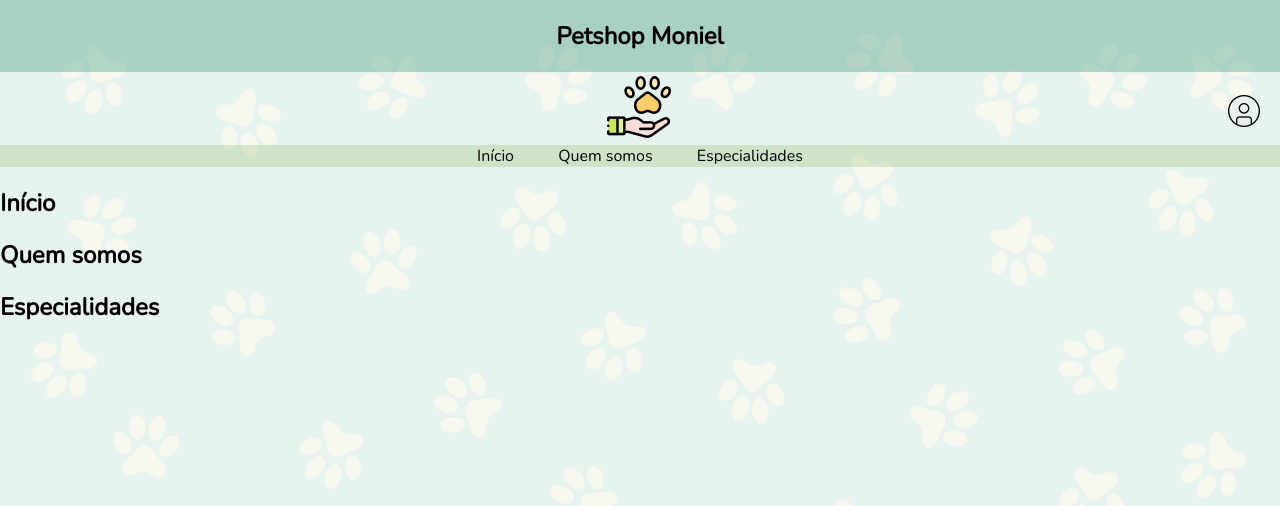
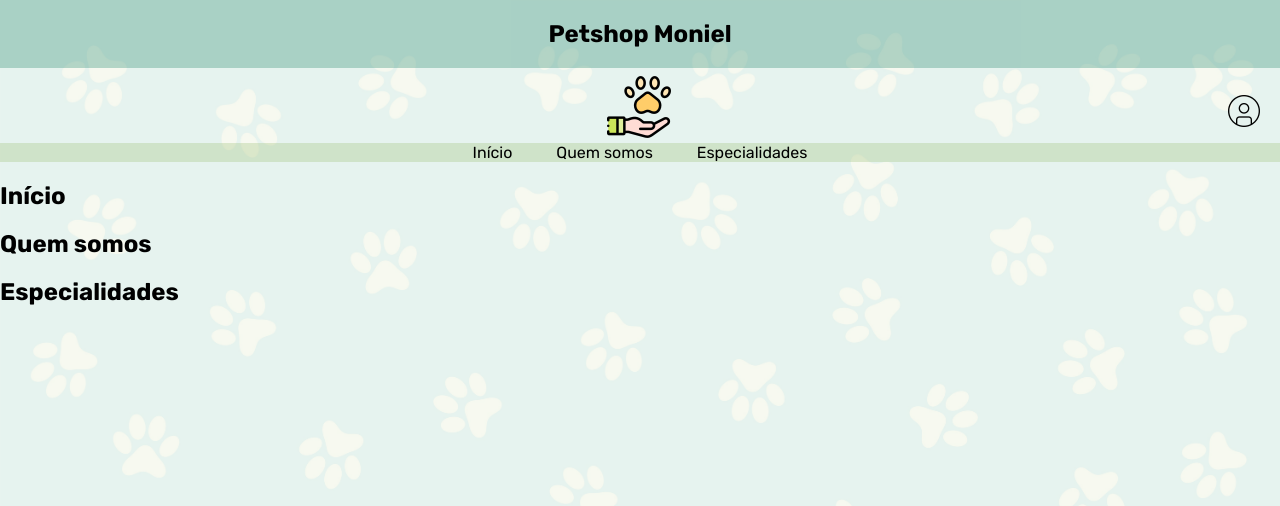
Before and after one commit to moniquedbandas/petshopMoniel, a PHP site: page / in a window 1280 px wide. Shown: the top 506 px of the page. Run offline with PHP 8.4, Linux system fonts and the light colour scheme.

Commit message:
Algumas mexidas na fonte e um pouco no css

```diff
--- a/Public/css/estilos.css
+++ b/Public/css/estilos.css
@@ -1,5 +1,9 @@
 body {
-  font-family: "Nunito", sans-serif;
+  /* font-family: "Nunito", sans-serif; */
+  font-family: "Rubik", sans-serif;
+  font-optical-sizing: auto;
+  font-weight: 400;
+  font-style: normal;
   background-image: url("../imagens/fundo.png");
   background-size: cover;
   margin: 0;
--- a/index.html
+++ b/index.html
@@ -4,10 +4,14 @@
 <head>
     <meta charset="UTF-8">
     <meta name="viewport" content="width=device-width, initial-scale=1.0">
+    <link rel="preconnect" href="https://fonts.googleapis.com">
+    <link rel="preconnect" href="https://fonts.gstatic.com" crossorigin>
     <link rel="stylesheet" href="Public/css/estilos.css">
     <link rel="icon" href="../../Public/imagens/patinha.png" type="image/png" sizes="16x16">
     <link rel="icon" href="../../Public/imagens/patinha.png" type="image/png" sizes="32x32">
-    <link href="https://fonts.googleapis.com/css2?family=Nunito" rel="stylesheet">
+    <!-- <link href="https://fonts.googleapis.com/css2?family=Nunito" rel="stylesheet"> -->
+    <link href="https://fonts.googleapis.com/css2?family=Rubik:ital,wght@0,300..900;1,300..900&display=swap"
+        rel="stylesheet">
     <title>PETSHOP MONIEL</title>
 </head>
 
```
